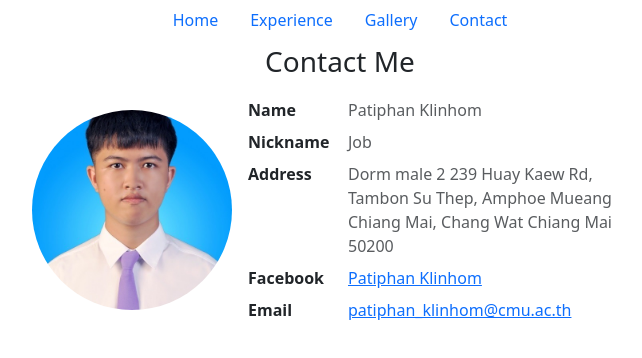
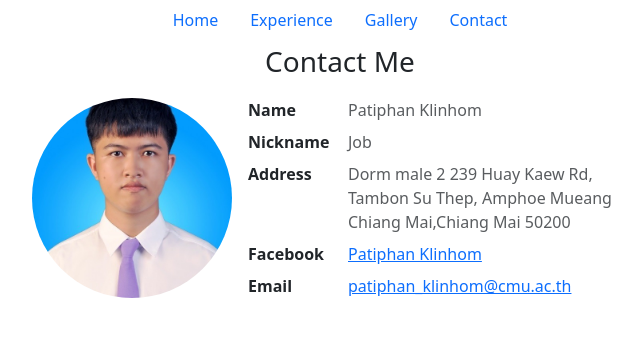
Before and after one commit to cpe207/lab02-jobpatiphan, a plain HTML site: page contact.html in a window 1280 px wide. Shown: the whole page, without its empty margins (300-942 px from the left). Drawn offline with nearby package versions, Linux system fonts and the light colour scheme.

Commit message:
update address

```diff
--- a/contact.html
+++ b/contact.html
@@ -61,7 +61,7 @@
           <div style="min-width: 100px" class="fw-semibold">Address</div>
           <span class="text-muted">
             Dorm male 2 239 Huay Kaew Rd, Tambon Su Thep, Amphoe Mueang Chiang
-            Mai, Chang Wat Chiang Mai 50200
+            Mai,Chiang Mai 50200
           </span>
         </div>
 
```
